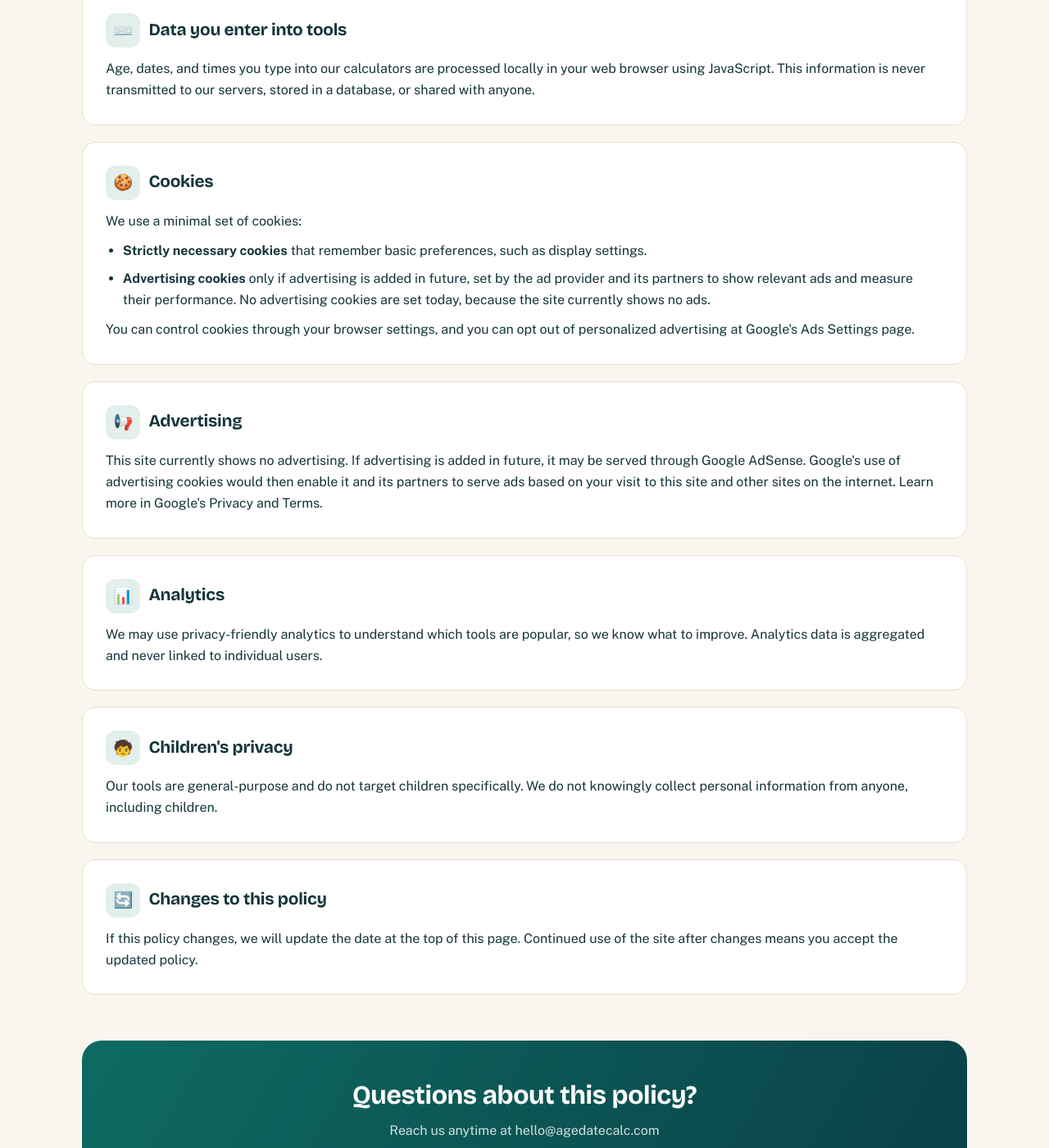
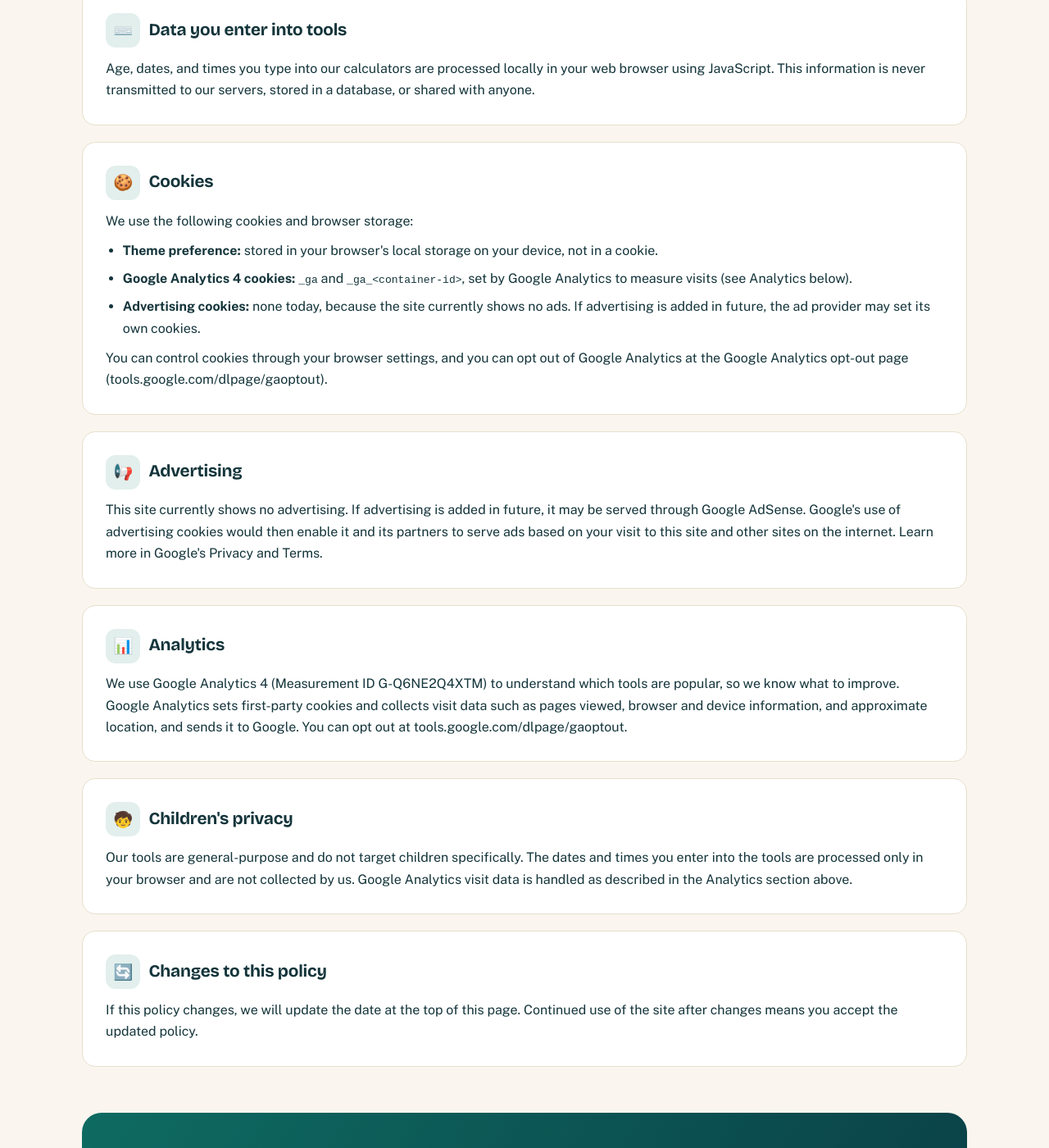
Before and after one commit to zaidmeo09-dhangal/agedatecalc, a Jekyll site: the page built from privacy-policy.md, in a window 1280 px wide and 1400 px high, scrolled down 545 px. Shown: the whole window at 82% size. Built offline with Jekyll 4.4.1, drawn with Linux system fonts in a browser that asks for light colours; some of the changed text lies outside the part shown.

```diff
--- a/privacy-policy.md
+++ b/privacy-policy.md
@@ -2,7 +2,7 @@
 layout: default
 title: Privacy Policy | AgeDateCalc
 meta_title: Privacy Policy
-description: How AgeDateCalc handles your data, cookies, and advertising. Our tools run in your browser; we do not collect or sell your inputs.
+description: How AgeDateCalc handles your data, cookies, and analytics. Our tools run in your browser, and we do not collect or sell your tool inputs.
 permalink: /privacy-policy/
 ---
 
@@ -11,7 +11,7 @@
     <span class="badge">Legal</span>
     <h1>Privacy Policy</h1>
     <p class="lead">How we handle your data, cookies, and advertising. Short and honest.</p>
-    <span class="update-badge">Last updated: October 18, 2026</span>
+    <span class="update-badge">Last updated: November 11, 2026</span>
   </div>
 </section>
 
@@ -30,12 +30,13 @@
 
     <div class="legal-card">
       <h2><span class="licon">🍪</span> Cookies</h2>
-      <p>We use a minimal set of cookies:</p>
+      <p>We use the following cookies and browser storage:</p>
       <ul>
-        <li><strong>Strictly necessary cookies</strong> that remember basic preferences, such as display settings.</li>
-        <li><strong>Advertising cookies</strong> only if advertising is added in future, set by the ad provider and its partners to show relevant ads and measure their performance. No advertising cookies are set today, because the site currently shows no ads.</li>
+        <li><strong>Theme preference:</strong> stored in your browser's local storage on your device, not in a cookie.</li>
+        <li><strong>Google Analytics 4 cookies:</strong> <code>_ga</code> and <code>_ga_&lt;container-id&gt;</code>, set by Google Analytics to measure visits (see Analytics below).</li>
+        <li><strong>Advertising cookies:</strong> none today, because the site currently shows no ads. If advertising is added in future, the ad provider may set its own cookies.</li>
       </ul>
-      <p>You can control cookies through your browser settings, and you can opt out of personalized advertising at Google's Ads Settings page.</p>
+      <p>You can control cookies through your browser settings, and you can opt out of Google Analytics at the Google Analytics opt-out page (tools.google.com/dlpage/gaoptout).</p>
     </div>
 
     <div class="legal-card">
@@ -45,12 +46,12 @@
 
     <div class="legal-card">
       <h2><span class="licon">📊</span> Analytics</h2>
-      <p style="margin-bottom:0">We may use privacy-friendly analytics to understand which tools are popular, so we know what to improve. Analytics data is aggregated and never linked to individual users.</p>
+      <p style="margin-bottom:0">We use Google Analytics 4 (Measurement ID G-Q6NE2Q4XTM) to understand which tools are popular, so we know what to improve. Google Analytics sets first-party cookies and collects visit data such as pages viewed, browser and device information, and approximate location, and sends it to Google. You can opt out at tools.google.com/dlpage/gaoptout.</p>
     </div>
 
     <div class="legal-card">
       <h2><span class="licon">🧒</span> Children's privacy</h2>
-      <p style="margin-bottom:0">Our tools are general-purpose and do not target children specifically. We do not knowingly collect personal information from anyone, including children.</p>
+      <p style="margin-bottom:0">Our tools are general-purpose and do not target children specifically. The dates and times you enter into the tools are processed only in your browser and are not collected by us. Google Analytics visit data is handled as described in the Analytics section above.</p>
     </div>
 
     <div class="legal-card">
```
